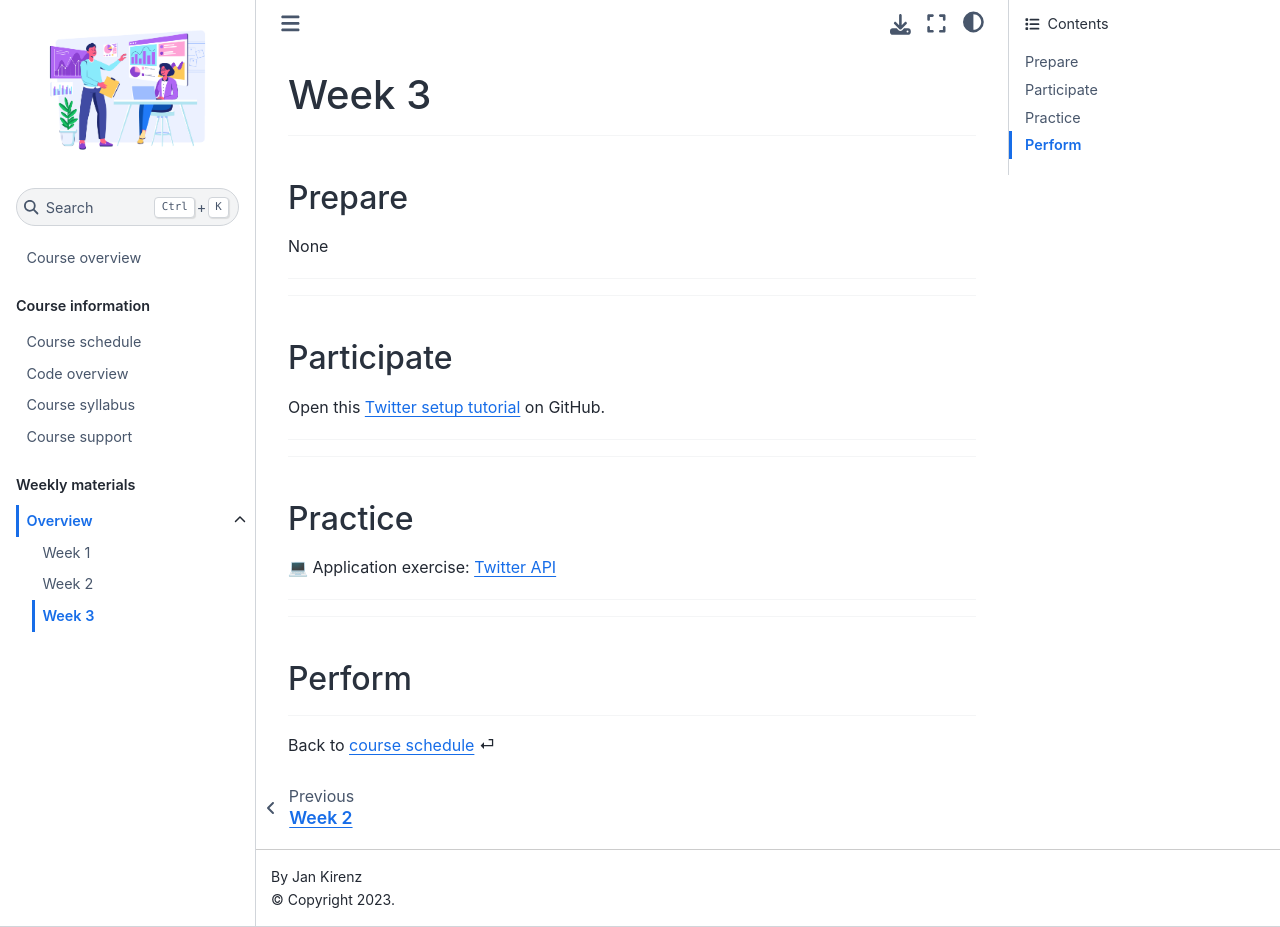
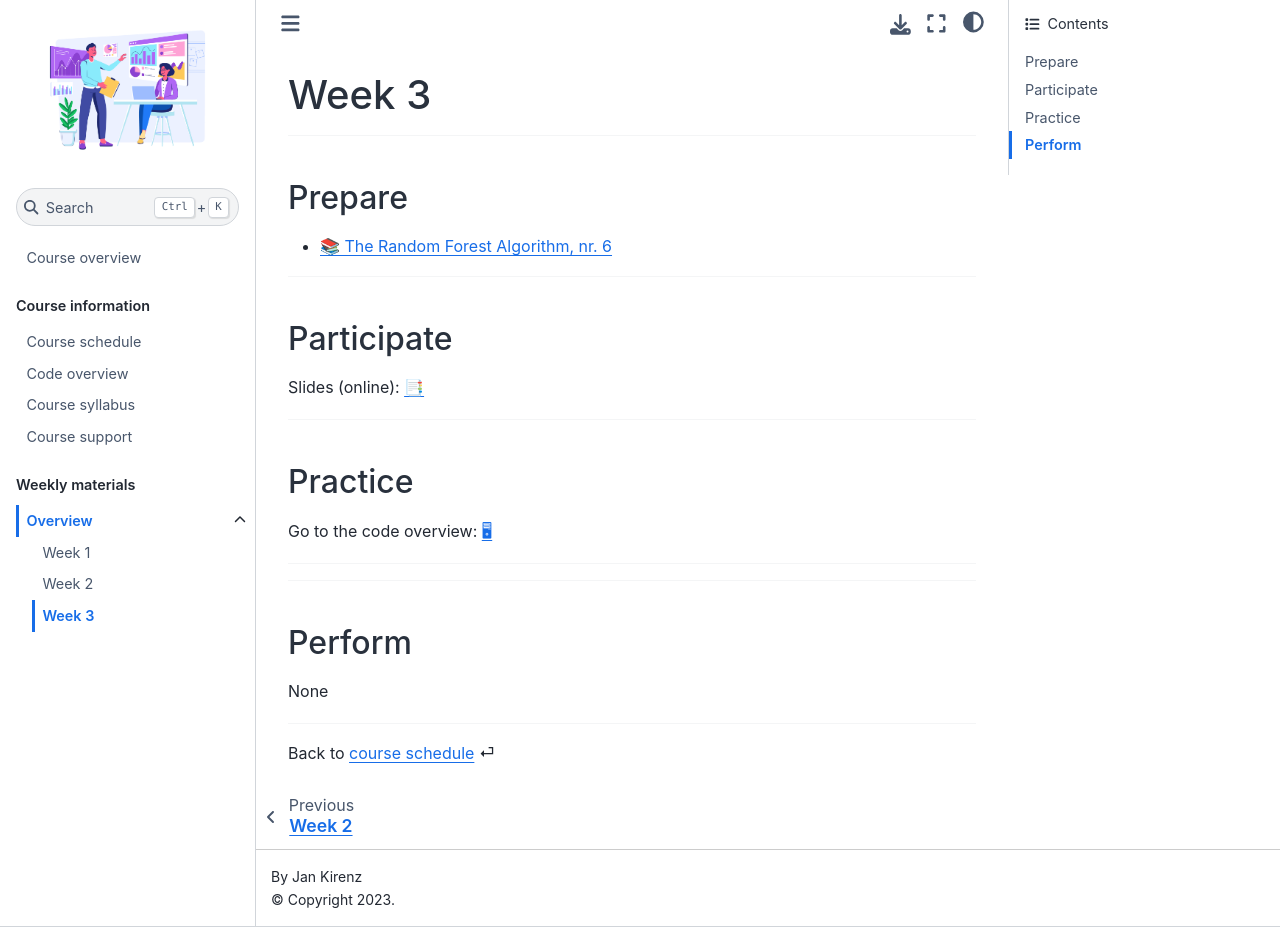
Before and after one commit to kirenz/om2, a Jupyter Book: the page built from weeks/week3.md, in a window 1280 px wide and 927 px high. Built offline with Jupyter Book 1.0.4 settings and Sphinx 7.4.7 and the Sphinx Book theme 1.1.4, drawn with Linux system fonts in a browser that asks for light colours; comment, search, counter and statistics services are not loaded.

Commit message:
Update week3.md

```diff
--- a/weeks/week3.md
+++ b/weeks/week3.md
@@ -6,9 +6,11 @@
 (prepare)=
 ## Prepare
 
-None
+- [📚 The Random Forest Algorithm, nr. 6 ](https://mlu-explain.github.io/random-forest/)
 
----
+
+
+
 
 ---
 
@@ -17,7 +19,20 @@ None
 ## Participate
 
 
-Open this [Twitter setup tutorial](https://github.com/kirenz/twitter-tutorial) on GitHub.
+ Slides (online): [📑](https://kirenz.github.io/lab-trees/campaign/campaign.html#/title-slide)
+
+
+
+
+---
+
+
+(practice)=
+## Practice
+
+
+
+Go to the code overview: [🖥](../docs/code-overview.md)
 
 
 ---
@@ -25,18 +40,10 @@ Open this [Twitter setup tutorial](https://github.com/kirenz/twitter-tutorial) o
 ---
 
 
-(practice)=
-## Practice
-
-💻 Application exercise: [Twitter API](../ae/ae-2-twitter-api.md)
-
-
----
-
----
-
 (perform)=
 ## Perform
+
+None
 
 
 ---
```
